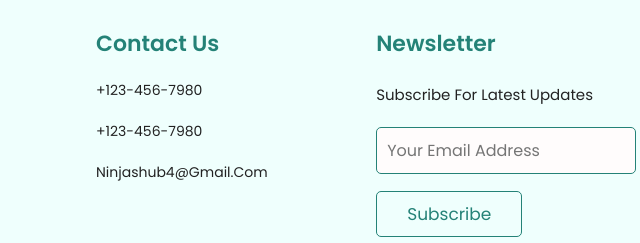
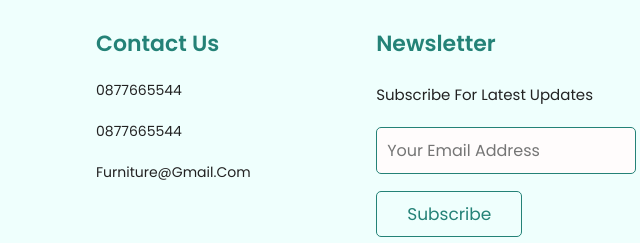
Before and after one commit to naufalganteng1/furniture-landingpage, a plain HTML site: page index.html in a window 1280 px wide. Shown: the part 4221-4464 px from the top of the page, 554-1194 px from the left. Drawn offline with nearby package versions, Linux system fonts and the light colour scheme.

Commit message:
Update index.html

```diff
--- a/index.html
+++ b/index.html
@@ -790,9 +790,9 @@
 
             <div class="box">
                 <h3>contact us</h3>
-                <a href="#" class="links"> +123-456-7980</a>
-                <a href="#" class="links"> +123-456-7980</a>
-                <a href="#" class="links"> ninjashub4@gmail.com</a>
+                <a href="#" class="links">0877665544</a>
+                <a href="#" class="links">0877665544</a>
+                <a href="#" class="links"> furniture@gmail.com</a>
             </div>
 
             <div class="box">
```
